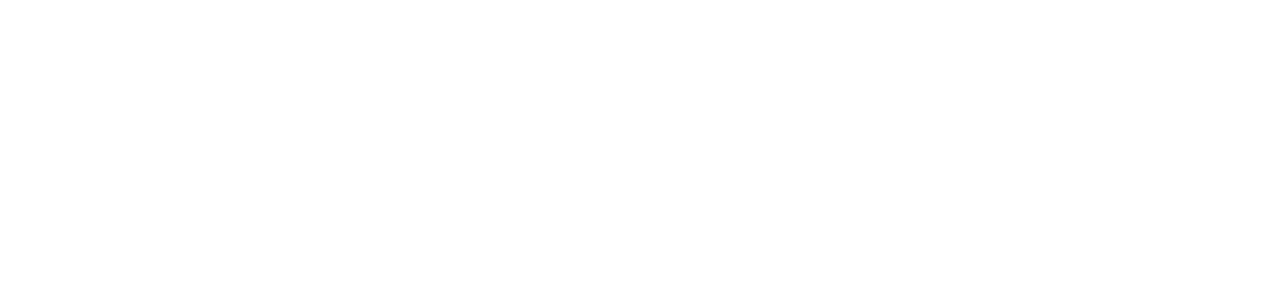
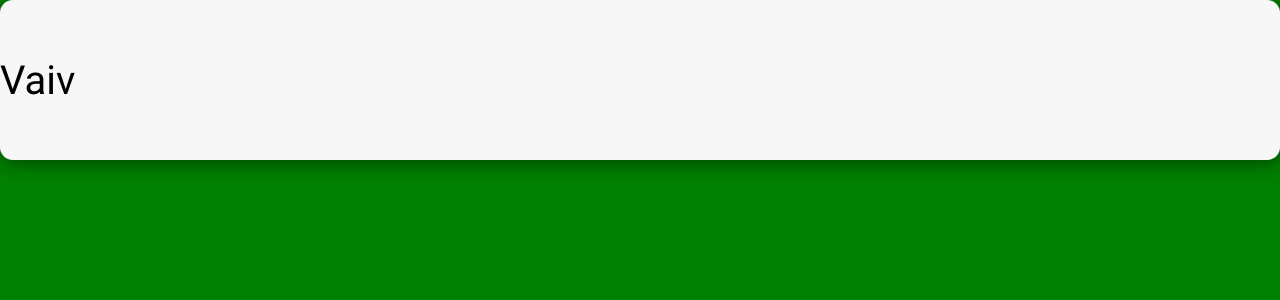
Before and after one commit to WhoAmI125/VAIV2023_FrontEnd, a React (Create React App) app: page /toppick in a window 1280 px wide. Before the commit this address had no page. Shown: the top 300 px of the page. Built offline with nearby package versions, Linux system fonts and the light colour scheme.

Commit message:
KakaoLogin redirection Page추가

```diff
--- a/src/AppRouter.tsx
+++ b/src/AppRouter.tsx
@@ -1,6 +1,9 @@
 import { BrowserRouter, Navigate, Route, Routes } from "react-router-dom";
 
 import LoginPage from "./pages/LoginPage";
+import TopPickPage from "./pages/TopPickPage";
+import PortfolioPage from "./pages/PortfolioPage";
+import KakaoLoginPage from "./pages/KakaoLoginPage";
 import { useRecoilValue } from "recoil";
 import { isLoggedInState } from "./atoms/LoginAtom";
 
@@ -10,6 +13,9 @@
         <BrowserRouter>
             <Routes>
                 <Route path="/" element={<LoginPage />} />
+                <Route path="/toppick" element={<TopPickPage />} />
+                <Route path="/kakologin" element={<KakaoLoginPage />} />
+                <Route path="/portfolio" element={<PortfolioPage />} />
             </Routes>
         </BrowserRouter>
     );
--- a/src/components/LoginBox.tsx
+++ b/src/components/LoginBox.tsx
@@ -55,9 +55,11 @@
 
 function LoginBox() {
     const [isOnMouse, setIsOnMouse] = useState(false);
+    const navigate = useNavigate();
 
     function handleKakaoLogin(){
         alert("login");
+        navigate("/toppick");
     };
 
     const handleOnMouse = () => {
--- /dev/null
+++ b/src/components/Navigator.tsx
@@ -0,0 +1,33 @@
+import styled from "styled-components";
+import { useState } from "react";
+
+
+const NavigatorConainer = styled.div`
+    background-color: #f7f7f7;
+    display: flex;
+    width:100vw;
+    height: 20vh;
+    align-items: center;
+    border-radius: 1vw;
+    box-shadow: 2px 2px 20px rgba(0, 0, 0, 0.5);
+`
+const NavigatorHomeButton = styled.div`
+    display:flex;
+    width: 20vw;
+    height: 14vh;
+    align-items: center;
+    font-size : 2.5rem;
+`
+
+function Navigator(){
+
+    return(
+        <NavigatorConainer>
+            <NavigatorHomeButton>
+                Vaiv
+            </NavigatorHomeButton>
+        </NavigatorConainer>
+    );
+}
+
+export default Navigator;
--- /dev/null
+++ b/src/pages/KakaoLoginPage.tsx
@@ -0,0 +1,14 @@
+import styled from "styled-components";
+
+const KakaoLoginContainer = styled.div`
+`
+
+function KakaoLoginPage(){
+    return(
+        <KakaoLoginContainer>
+
+        </KakaoLoginContainer>
+    );
+};
+
+export default KakaoLoginPage;
--- a/src/pages/PortfolioPage.tsx
+++ b/src/pages/PortfolioPage.tsx
@@ -3,7 +3,9 @@
 import {useState} from "react";
 
 const PortpolioPageContainer = styled.div`
-    backgorund-color = black;
+    display: flex;
+    height: 100vh;
+    background-color: green;
 `
 
 function PortpolioPage(){
--- a/src/pages/TopPickPage.tsx
+++ b/src/pages/TopPickPage.tsx
@@ -1,14 +1,18 @@
-
+import Navigator from "../components/Navigator";
 import styled from "styled-components";
 import {useState} from "react";
 
 const TopPickPageContainer = styled.div`
-    backgorund-color = black;
+    display: flex;
+    height: 100vh;
+    background-color: green;
 `
 
 function TopPickPage(){
     return(
-        <TopPickPageContainer></TopPickPageContainer>
+        <TopPickPageContainer>
+            <Navigator/>
+        </TopPickPageContainer>
     );
 }
 
```
